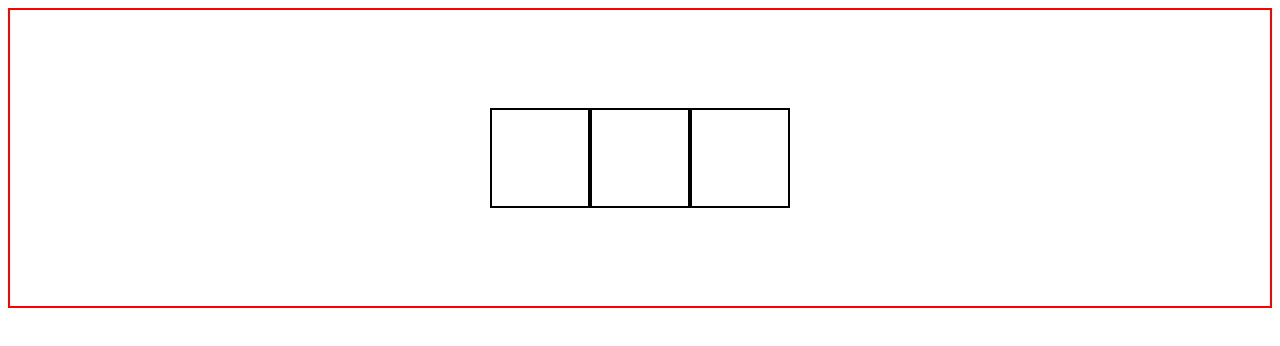
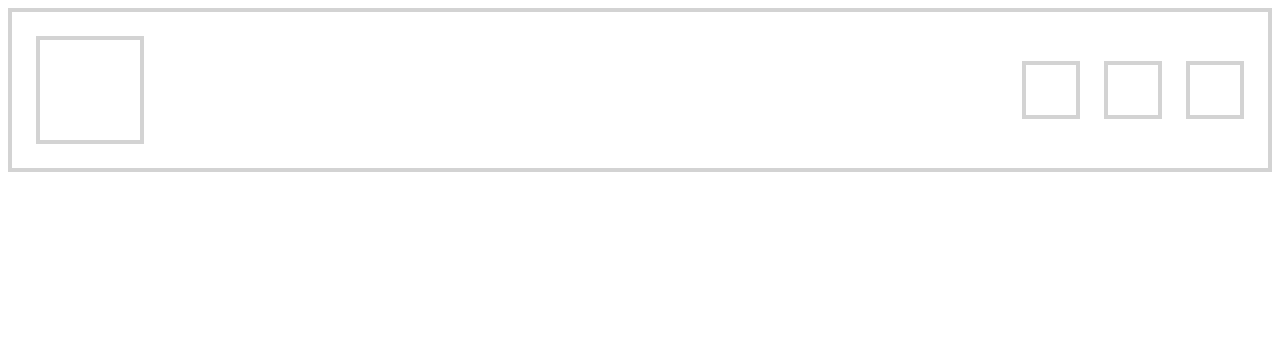
Before and after one commit to shwett13/HTMLCSS, a plain HTML site: page index.html in a window 1280 px wide. Drawn offline with Linux system fonts and the light colour scheme.

Commit message:
Layout 1 for site navbar

```diff
--- a/index.html
+++ b/index.html
@@ -10,8 +10,11 @@
 <body>
     <div class="container">
         <div class="box"></div>
-        <div class="box"></div>
-        <div class="box"></div>
+            <div class="box-wrapper">
+                <div class="box box-small"></div>
+                <div class="box box-small"></div>
+                <div class="box box-small"></div>
+            </div>
     </div>
 </body>
 </html>
--- a/style.css
+++ b/style.css
@@ -1,19 +1,23 @@
-* {
-    box-sizing: border-box;
+.box {
+    border: 4px solid lightgray;
+    width: 100px;
+    height: 100px;
+}
+
+.box-small {
+    width: 50px;
+    height: 50px;
+    margin-left: 24px;
+}
+
+.box-wrapper {
+    display: flex;
+    align-items: center;
 }
 
 .container {
-    width: 100%;
-    height: 300px;
-    border: 2px solid red;
+    border: 4px solid lightgray;
     display: flex;
-    justify-content: center;
-    align-items: center;
+    justify-content: space-between;
+    padding: 24px;
 }
-
-.box {
-    width: 100px;
-    height: 100px;
-    border: 2px solid black;
-
-}
```
